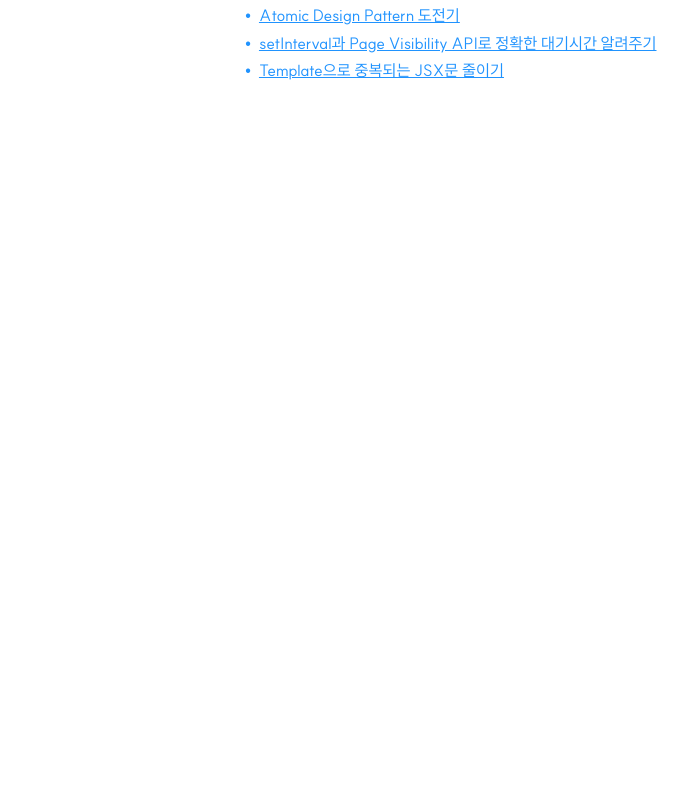
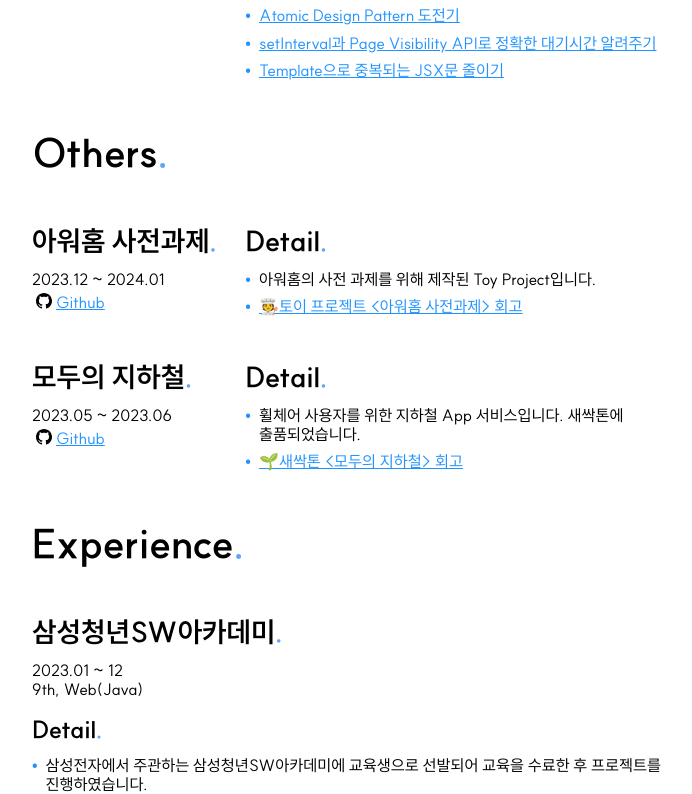
Before and after one commit to Legitgoons/Resume, a Next.js app: page / in a window 1280 px wide. Shown: the part 6188-6982 px from the top of the page, without its empty margins (288-980 px from the left). Before the commit the page ends 6364 px from the top, so only its background shows below. Built offline with nearby package versions, Linux system fonts and the light colour scheme.

Commit message:
Feat: Home 컴포넌트에 Experience 컴포넌트 추가

```diff
--- a/src/app/page.tsx
+++ b/src/app/page.tsx
@@ -1,11 +1,13 @@
-import { projectData } from '@/app/data/project';
-
+import Experience from './components/Experience/Experience';
 import Intro from './components/intro/Intro';
 import Title from './components/intro/Title';
 import ItemTitle from './components/ItemTitle';
 import Contact from './components/profile/Contact';
 import Education from './components/profile/Education';
+import Others from './components/project/Others';
 import Project from './components/project/Project';
+import { OtherProjectData } from './data/otherProject';
+import { projectData } from './data/project';
 
 export default function Home() {
   return (
@@ -15,7 +17,13 @@ export default function Home() {
       <Education />
       <Contact />
       <ItemTitle>Project</ItemTitle>
-      <Project projectData={projectData} />
+      <div className="flex flex-col">
+        <Project projectData={projectData} />
+        <ItemTitle>Others</ItemTitle>
+      </div>
+      <Others projectData={OtherProjectData} />
+      <ItemTitle>Experience</ItemTitle>
+      <Experience />
     </main>
   );
 }
```
